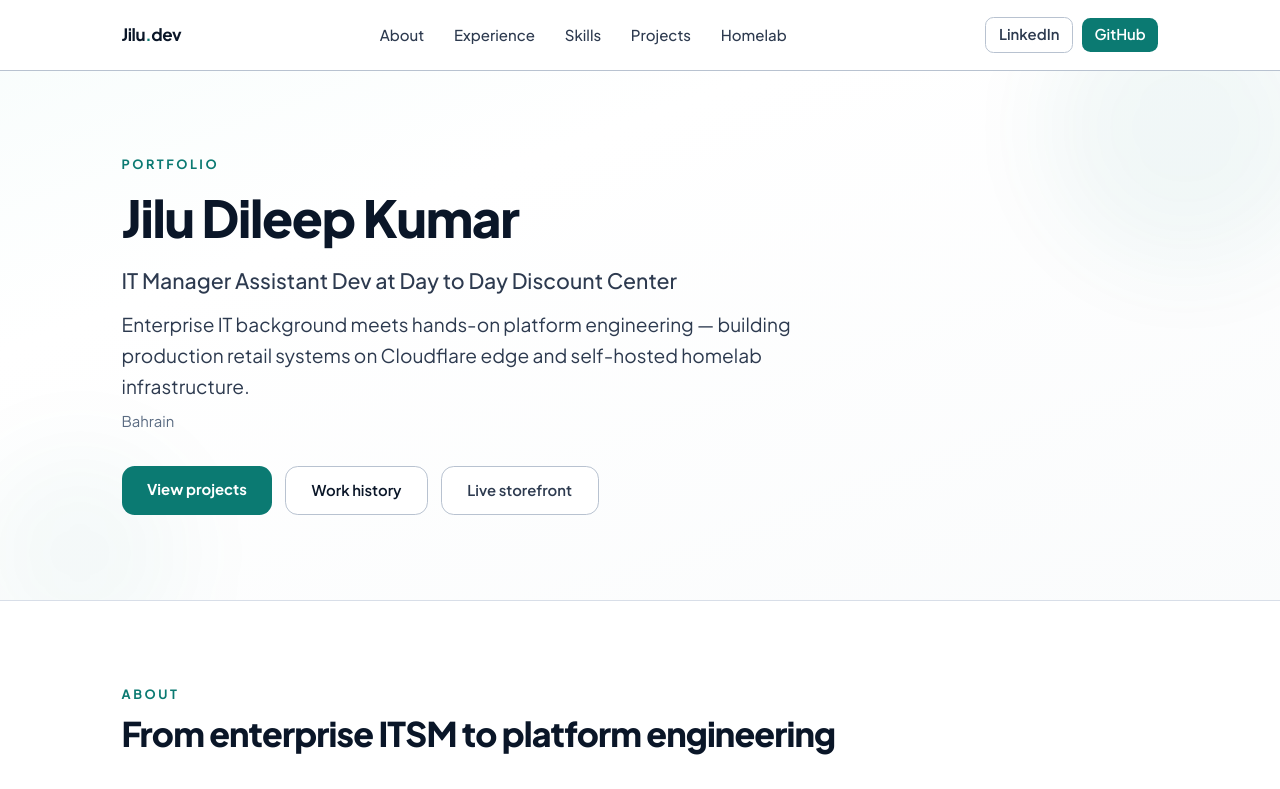
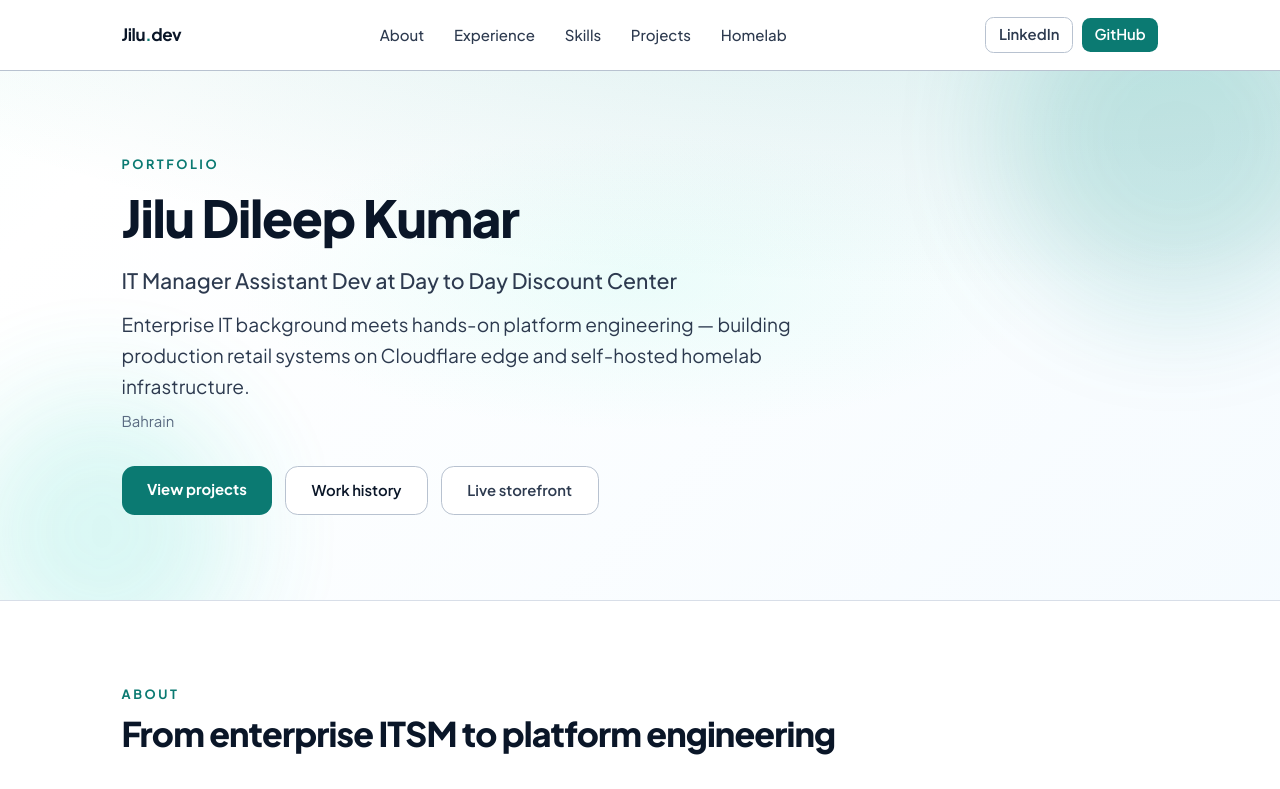
Before and after one commit to jiludkumar-therealone/my-portfolio, a React (Vite) app: page / in a window 1280 px wide. Shown: the top 789 px of the page. Built offline with nearby package versions, Linux system fonts and the light colour scheme.

Commit message:
Restore subtle green blurred hero backdrop

```diff
--- a/src/index.css
+++ b/src/index.css
@@ -30,12 +30,12 @@
 @keyframes hero-glow {
   0%,
   100% {
-    opacity: 0.35;
+    opacity: 0.5;
     transform: translate(0, 0) scale(1);
   }
   50% {
-    opacity: 0.55;
-    transform: translate(12px, -8px) scale(1.04);
+    opacity: 0.85;
+    transform: translate(14px, -10px) scale(1.06);
   }
 }
 
@@ -116,14 +116,19 @@ body {
 .hero-bg {
   position: relative;
   overflow: hidden;
-  background: linear-gradient(
-    160deg,
-    rgba(230, 247, 245, 0.9) 0%,
-    #ffffff 50%,
-    #f8fafb 100%
-  );
-  background-size: 200% 200%;
-  animation: gradient-drift 16s ease-in-out infinite;
+  background-color: #ffffff;
+  background-image:
+    radial-gradient(ellipse 75% 55% at 88% 8%, rgba(13, 148, 136, 0.18), transparent 68%),
+    radial-gradient(ellipse 60% 50% at 8% 92%, rgba(45, 212, 191, 0.14), transparent 65%),
+    radial-gradient(ellipse 45% 40% at 50% 40%, rgba(204, 251, 241, 0.35), transparent 70%),
+    linear-gradient(
+      135deg,
+      rgba(204, 251, 241, 0.55) 0%,
+      rgba(255, 255, 255, 0.92) 48%,
+      rgba(224, 242, 254, 0.35) 100%
+    );
+  background-size: 200% 200%, 200% 200%, 100% 100%, 200% 200%;
+  animation: gradient-drift 14s ease-in-out infinite;
 }
 
 .hero-bg::before,
@@ -132,24 +137,24 @@ body {
   position: absolute;
   border-radius: 50%;
   pointer-events: none;
-  filter: blur(48px);
+  filter: blur(56px);
 }
 
 .hero-bg::before {
-  width: 280px;
-  height: 280px;
-  top: -80px;
-  right: -40px;
-  background: rgba(11, 122, 114, 0.12);
+  width: 340px;
+  height: 340px;
+  top: -100px;
+  right: -60px;
+  background: rgba(13, 148, 136, 0.28);
   animation: hero-glow 9s ease-in-out infinite;
 }
 
 .hero-bg::after {
-  width: 200px;
-  height: 200px;
-  bottom: -60px;
-  left: -30px;
-  background: rgba(11, 122, 114, 0.08);
+  width: 260px;
+  height: 260px;
+  bottom: -70px;
+  left: -40px;
+  background: rgba(45, 212, 191, 0.22);
   animation: hero-glow 11s ease-in-out infinite reverse;
 }
 
```
